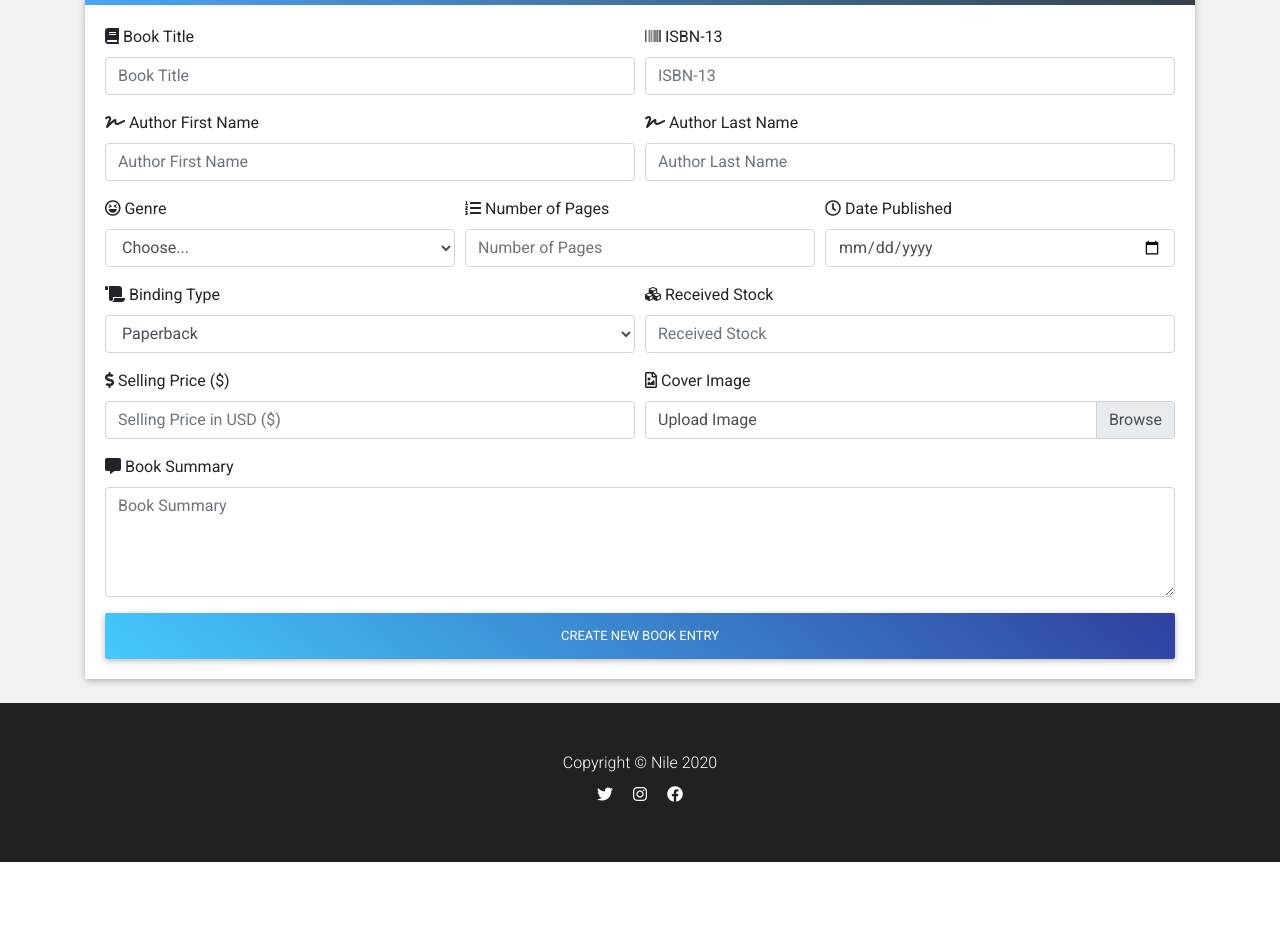
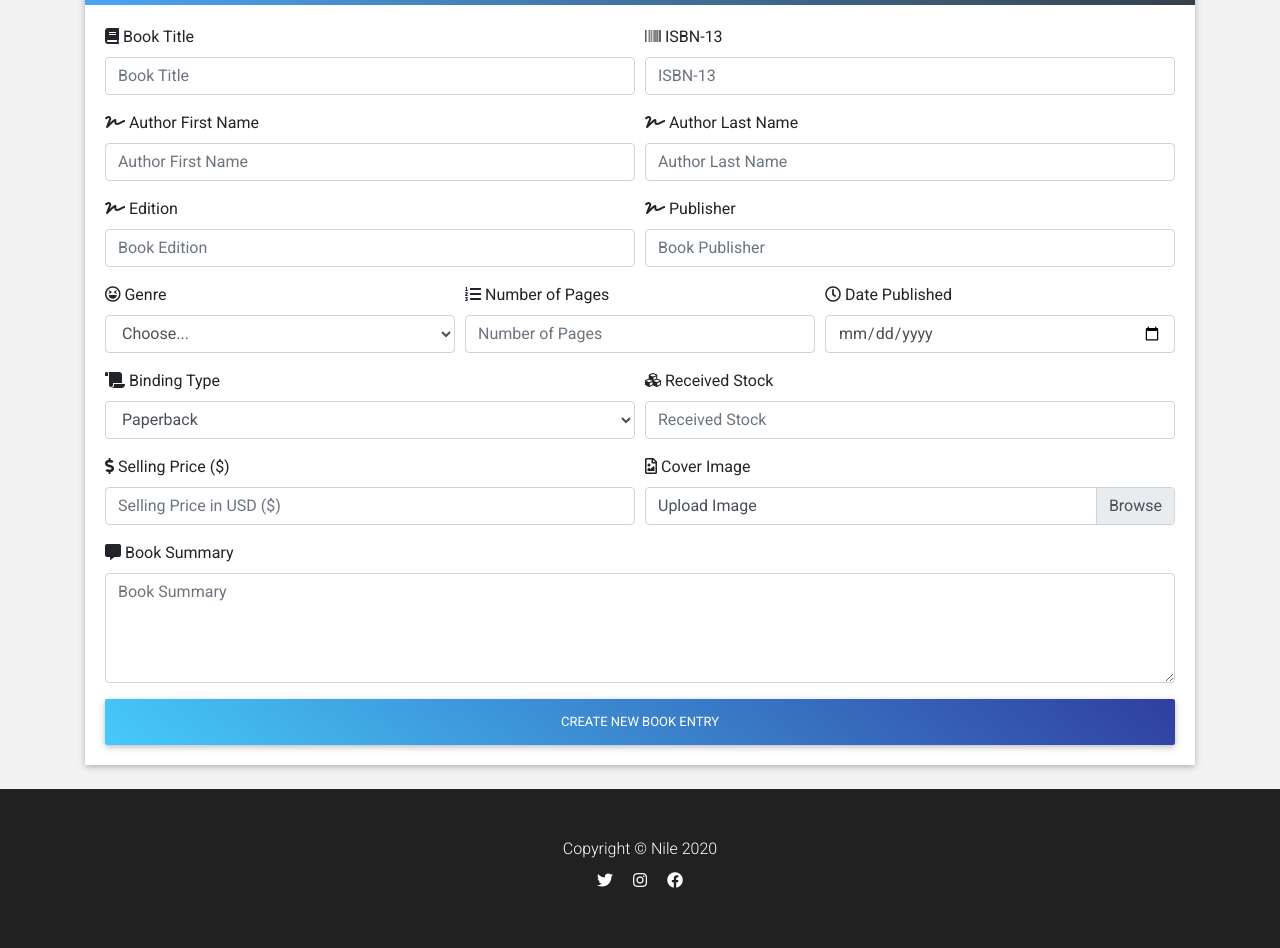
Before and after one commit to ssyuen/Nile, a Flask app: page /admin/add_books/ in a window 1280 px wide. Shown: the part 381-1329 px from the top of the page. Before the commit the page ends 1243 px from the top, so only its background shows below. Run offline with Flask 2, Linux system fonts and the light colour scheme; the visitor is signed in with stand-in values (Sample User, id 1); some libraries are stand-ins or nearby versions; grey boxes are pictures that could not be loaded.

Commit message:
Fixed form content including names

```diff
--- a/routes/admin/templates/admin pages/add_books.html
+++ b/routes/admin/templates/admin pages/add_books.html
@@ -74,13 +74,14 @@
                     </div>
                     <!-- Content -->
                     <div class="card-body white">
-                        <form>
+                        <form method="POST">
                             <div class="form-row">
                                 <div class="form-group col-md-6">
                                     <i class="fas fa-book"></i>
                                     <label for="bookTitle">Book Title</label>
                                     <div class="input-group">
-                                        <input type="text" class="form-control" id="bookTitle" placeholder="Book Title"
+                                        <input name="bookTitle" type="text" class="form-control" id="bookTitle"
+                                               placeholder="Book Title"
                                                required>
                                     </div>
                                 </div>
@@ -88,7 +89,8 @@
                                     <i class="fas fa-barcode"></i>
                                     <label for="isbn">ISBN-13</label>
                                     <div class="input-group">
-                                        <input type="text" class="form-control" id="isbn" placeholder="ISBN-13"
+                                        <input name="isbn" type="text" class="form-control" id="isbn"
+                                               placeholder="ISBN-13"
                                                required>
                                     </div>
                                 </div>
@@ -98,7 +100,8 @@
                                     <i class="fas fa-signature"></i>
                                     <label for="authorFirstName">Author First Name</label>
                                     <div class="input-group">
-                                        <input type="text" class="form-control" id="authorFirstName"
+                                        <input name="authorFirstName" type="text" class="form-control"
+                                               id="authorFirstName"
                                                placeholder="Author First Name" required>
                                     </div>
                                 </div>
@@ -106,8 +109,25 @@
                                     <i class="fas fa-signature"></i>
                                     <label for="authorLastName">Author Last Name</label>
                                     <div class="input-group">
-                                        <input type="text" class="form-control" id="authorLastName"
+                                        <input name="authorLastName" type="text" class="form-control"
+                                               id="authorLastName"
                                                placeholder="Author Last Name">
+                                    </div>
+                                </div>
+                                <div class="form-group col-md-6">
+                                    <i class="fas fa-signature"></i>
+                                    <label for="edition">Edition</label>
+                                    <div class="input-group">
+                                        <input name="edition" type="text" class="form-control" id="edition"
+                                               placeholder="Book Edition">
+                                    </div>
+                                </div>
+                                <div class="form-group col-md-6">
+                                    <i class="fas fa-signature"></i>
+                                    <label for="publisher">Publisher</label>
+                                    <div class="input-group">
+                                        <input name="publisher" type="text" class="form-control" id="publisher"
+                                               placeholder="Book Publisher">
                                     </div>
                                 </div>
                             </div>
@@ -116,7 +136,7 @@
                                     <i class="far fa-laugh-squint"></i>
                                     <label for="genre">Genre</label>
                                     <div class="input-group">
-                                        <select id="genre" class="form-control">
+                                        <select name="genre" id="genre" class="form-control">
                                             <option selected>Choose...</option>
                                             <option>Mystery</option>
                                             <option>Horror</option>
@@ -129,7 +149,7 @@
                                     <i class="fas fa-list-ol"></i>
                                     <label for="numPages">Number of Pages</label>
                                     <div class="input-group">
-                                        <input type="number" class="form-control" id="numPages"
+                                        <input name="numPages" type="number" class="form-control" id="numPages"
                                                placeholder="Number of Pages">
                                     </div>
                                 </div>
@@ -137,7 +157,7 @@
                                     <i class="far fa-clock"></i>
                                     <label for="datePublished">Date Published</label>
                                     <div class="input-group">
-                                        <input type="date" class="form-control" id="datePublished"
+                                        <input name="datePublished" type="date" class="form-control" id="datePublished"
                                                placeholder="Date Published" required>
                                     </div>
                                 </div>
@@ -147,9 +167,9 @@
                                     <i class="fas fa-scroll"></i>
                                     <label for="bindingType">Binding Type</label>
                                     <div class="input-group">
-                                        <select id="bindingType" class="form-control">
+                                        <select name="bindingType" id="bindingType" class="form-control">
                                             <option selected>Paperback</option>
-                                            <option>Hardcover</option>
+                                            <option>Hardback</option>
                                         </select>
                                     </div>
                                 </div>
@@ -157,7 +177,7 @@
                                     <i class="fas fa-cubes"></i>
                                     <label for="recvStock">Received Stock</label>
                                     <div class="input-group">
-                                        <input type="number" class="form-control" id="recvStock"
+                                        <input name="recvStock" type="number" class="form-control" id="recvStock"
                                                placeholder="Received Stock" required>
                                     </div>
                                 </div>
@@ -167,7 +187,7 @@
                                     <i class="fas fa-dollar-sign"></i>
                                     <label for="price">Selling Price ($)</label>
                                     <div class="input-group">
-                                        <input type="number" class="form-control" id="price"
+                                        <input name="price" step="0.01" type="number" class="form-control" id="price"
                                                placeholder="Selling Price in USD ($)" required>
                                     </div>
                                 </div>
@@ -175,7 +195,7 @@
                                     <i class="far fa-file-image"></i>
                                     <label for="coverImage">Cover Image</label>
                                     <div class="custom-file">
-                                        <input type="file" class="custom-file-input" id="coverImage"
+                                        <input name="coverImage" type="file" class="custom-file-input" id="coverImage"
                                                aria-describedby="coverImage" accept=".png,.jpeg,.gif,.jpg,.heic"
                                                style="cursor: pointer;">
                                         <label class="custom-file-label" for="coverImage">Upload Image</label>
@@ -187,12 +207,14 @@
                                     <i class="fas fa-comment-alt"></i>
                                     <label for="bookSummary">Book Summary</label>
                                     <div class="input-group blue-border-focus">
-                                        <textarea class="form-control" id="bookSummary" rows="4" placeholder="Book Summary" maxlength="500"></textarea>
+                                        <textarea name="bookSummary" class="form-control" id="bookSummary" rows="4"
+                                                  placeholder="Book Summary" maxlength="500"></textarea>
                                     </div>
                                 </div>
                             </div>
                             <button type="submit" id="updateBtn" class="btn blue-gradient btn-block">Create New Book
-                                Entry</button>
+                                Entry
+                            </button>
                         </form>
                     </div>
                 </div>
```
Lines whose indentation alone changed are shown as unchanged.
